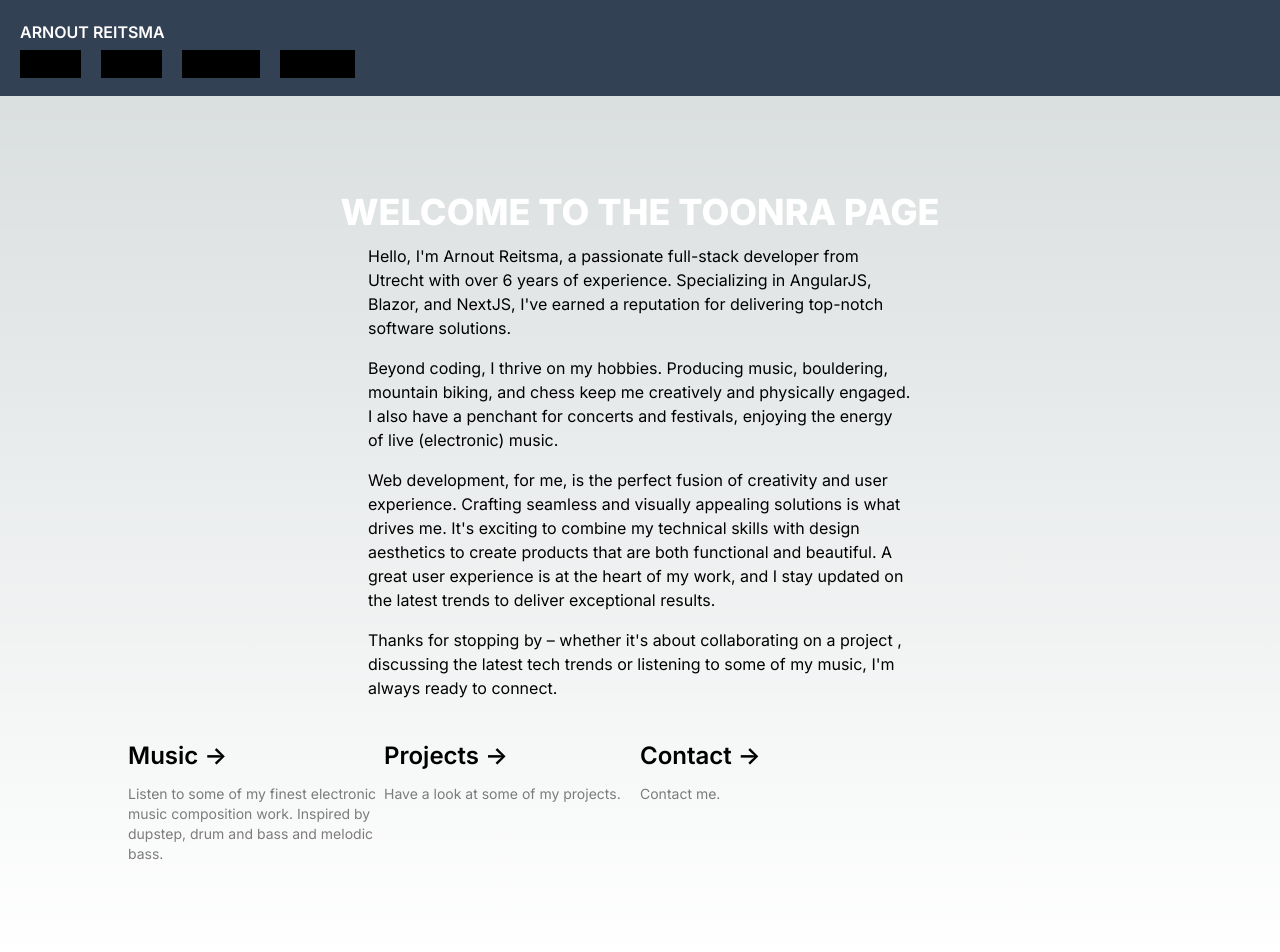
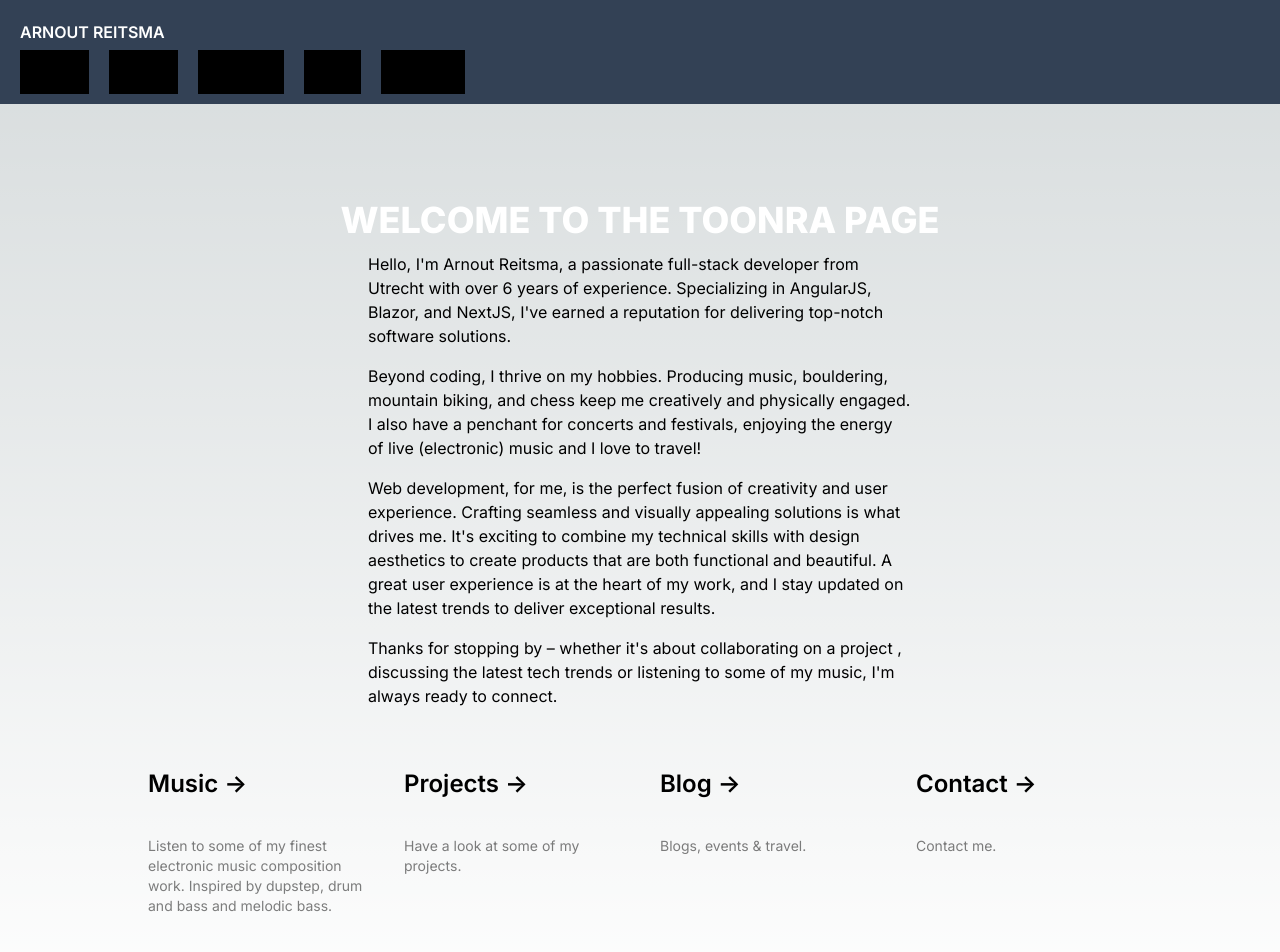
Before and after one commit to ArnoutReitsma/arnout-toonra-app, a Next.js app: page / in a window 1280 px wide. Shown: the top 952 px of the page. Built offline with nearby package versions, Linux system fonts and the light colour scheme.

Commit message:
better css

```diff
--- a/app/Header.tsx
+++ b/app/Header.tsx
@@ -4,7 +4,7 @@ import React from "react";
 function Header() {
   return (
     <header className="p-5 bg-slate-700">
-      <p className="font-semibold text-white mb-2">ARNOUT REITSMA</p>
+      <p className="font-semibold text-white mb-4">ARNOUT REITSMA</p>
       <Link href="/" className="header-button ml-0">
         Home
       </Link>
@@ -14,6 +14,9 @@ function Header() {
       <Link href="/projects" className="header-button">
         Projects
       </Link>
+      <Link href="/blog" className="header-button">
+        Blog
+      </Link>
       <Link href="/contact" className="header-button">
         Contact
       </Link>
--- /dev/null
+++ b/app/blog/page.tsx
@@ -0,0 +1,25 @@
+import Link from "next/link";
+import { BsInstagram, BsTwitter } from "react-icons/bs";
+
+function Blog() {
+  return (
+    <div className="flex min-h-screen flex-col items-center p-12">
+      <h1 className="font-extrabold text-4xl mb-5">Blogs and photos about stuff!</h1>
+      <p>Some random shit on this page:</p>
+      <Link href="https://www.instagram.com/arnoutgram/">
+        <div className="flex m-2">
+          Instagram
+          <BsInstagram className="text-2xl ml-1" />
+        </div>
+      </Link>
+      <Link href="https://twitter.com/ArnoutReitsma1/">
+        <div className="flex m-2">
+          Twitter
+          <BsTwitter className="text-2xl ml-1" />
+        </div>
+      </Link>
+    </div>
+  );
+}
+
+export default Blog;
--- a/app/contact/page.tsx
+++ b/app/contact/page.tsx
@@ -41,7 +41,7 @@ Message:
         </div>
         <button
           type="submit"
-          className="bg-sky-500 hover:bg-sky-700 rounded-3xl p-5 mt-3"
+          className="bg-gray-700 cursor-pointer  hover:bg-white hover:text-gray-800 hover:rounded-xl transition-all duration-300 ease-linear rounded-3xl p-5 mt-3"
         >
           Send
         </button>
--- a/app/globals.css
+++ b/app/globals.css
@@ -28,9 +28,12 @@ body {
 
 @layer components {
   .header-button {
-    @apply px-2 py-1 ml-5 bg-black hover:bg-white hover:text-gray-800 hover:rounded-xl transition-all duration-300 ease-linear;
+    @apply p-3 ml-5 bg-black hover:bg-white hover:text-gray-800 hover:rounded-xl transition-all duration-300 ease-linear;
   }
-  .action-button{
-    @apply text-xl mx-4 cursor-pointer hover:text-white
+  .action-button {
+    @apply text-xl mx-4 cursor-pointer hover:text-white;
+  }
+  .link-card {
+    @apply m-2 hover:bg-slate-200 hover:text-gray-600 rounded-xl transition-all duration-300 ease-linear [&>*]:p-3;
   }
 }
--- a/app/page.tsx
+++ b/app/page.tsx
@@ -18,7 +18,7 @@ export default function Home() {
           Beyond coding, I thrive on my hobbies. Producing music, bouldering,
           mountain biking, and chess keep me creatively and physically engaged.
           I also have a penchant for concerts and festivals, enjoying the energy
-          of live (electronic) music.
+          of live (electronic) music and I love to travel!
         </p>
         <p>
           Web development, for me, is the perfect fusion of creativity and user
@@ -34,7 +34,7 @@ export default function Home() {
         </p>
       </div>
       <div className="mt-10 grid text-center lg:max-w-5xl lg:w-full lg:mb-0 lg:grid-cols-4 lg:text-left">
-        <Link href="/music">
+        <Link href="/music" className="link-card">
           <h2 className={`mb-3 text-2xl font-semibold`}>
             Music{" "}
             <span className="inline-block transition-transform group-hover:translate-x-1 motion-reduce:transform-none">
@@ -46,7 +46,7 @@ export default function Home() {
             Inspired by dupstep, drum and bass and melodic bass.
           </p>
         </Link>
-        <Link href="/projects">
+        <Link href="/projects" className="link-card">
           <h2 className={`mb-3 text-2xl font-semibold`}>
             Projects{" "}
             <span className="inline-block transition-transform group-hover:translate-x-1 motion-reduce:transform-none">
@@ -57,7 +57,16 @@ export default function Home() {
             Have a look at some of my projects.
           </p>
         </Link>
-        <Link href="/contact">
+        <Link href="/blog" className="link-card">
+          <h2 className={`mb-3 text-2xl font-semibold`}>
+            Blog{" "}
+            <span className="inline-block transition-transform group-hover:translate-x-1 motion-reduce:transform-none">
+              -&gt;
+            </span>
+          </h2>
+          <p className={`m-0 max-w-[30ch] text-sm opacity-50`}>Blogs, events & travel.</p>
+        </Link>
+        <Link href="/contact" className="link-card">
           <h2 className={`mb-3 text-2xl font-semibold`}>
             Contact{" "}
             <span className="inline-block transition-transform group-hover:translate-x-1 motion-reduce:transform-none">
```
